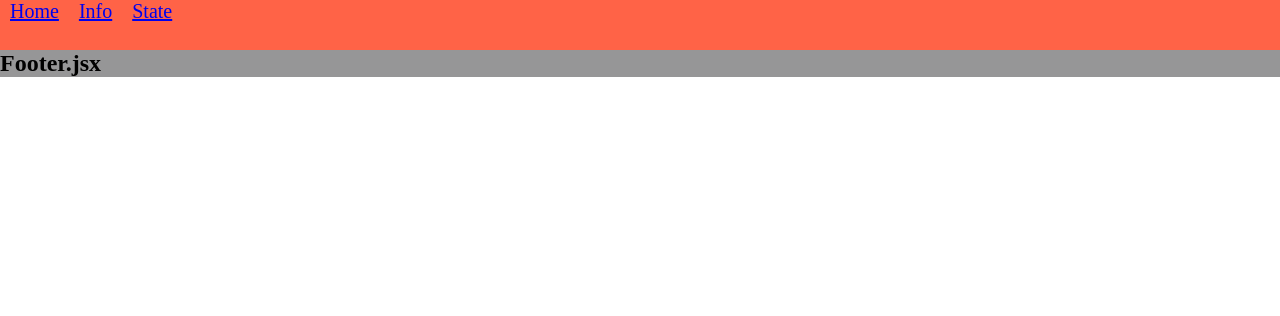
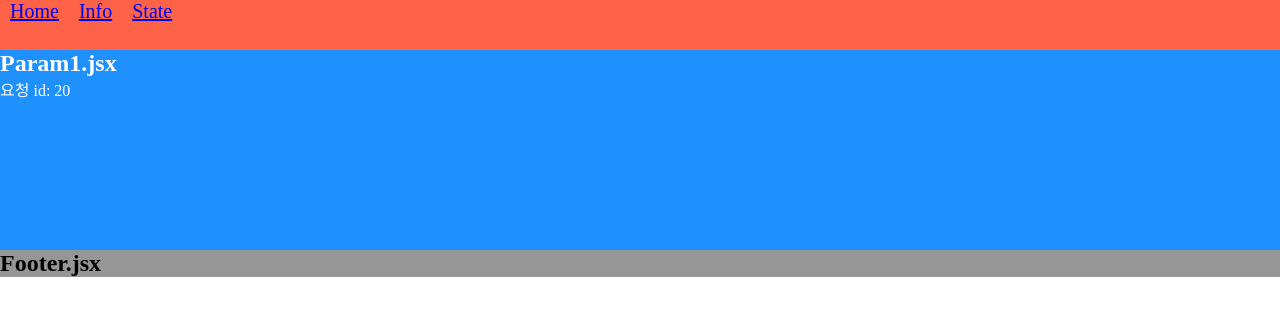
Before and after one commit to Lee-GiHeung/react-study, a React (Create React App) app: page /param/20 in a window 1280 px wide. Shown: the top 316 px of the page. Built offline with nearby package versions, Linux system fonts and the light colour scheme.

Commit message:
react useParams(hooks, path variable)

```diff
--- a/src/App.js
+++ b/src/App.js
@@ -4,8 +4,9 @@
 import Home from './Home';
 import Footer from './Footer';
 import { BrowserRouter, Route, Routes } from 'react-router-dom';
-import Info from './pages/Info'
-import State from './pages/State'
+import Info from './pages/Info';
+import State from './pages/State';
+import Param1 from './pages/Param1';
 
 function App() {
   return (
@@ -16,6 +17,7 @@
           <Route path='/' element={<Home />} />
           <Route path='/info' element={<Info />} />
           <Route path='/state' element={<State />} />
+          <Route path='/param/:id' element={<Param1 />} />
         </Routes>
       </BrowserRouter>
       <Footer />
--- a/src/Home.jsx
+++ b/src/Home.jsx
@@ -1,13 +1,20 @@
 // Props: 상위컴포넌트에서 하위 컴포넌트로 파라미터를 전달하는 것
 // Home -> Prop name, age
 
+import { Link } from "react-router-dom";
 import Prop from "./pages/Prop";
 
 const Home = () => {
   return(
     <div className="home">
         <h2>Home.jsx</h2>
-        <Prop n="name1" age="11" nation="대한민국" />
+        {/* <Prop n="name1" age="11" nation="대한민국" /> */}
+        {/* /board/110, /board?page=10, /board?q=a */}
+        <Link to={
+            {
+              pathname: "/param/20"
+            }
+        }>param전송(path variable)</Link>
     </div>
   );
 }
--- /dev/null
+++ b/src/pages/Param1.jsx
@@ -0,0 +1,13 @@
+import { useParams } from "react-router-dom";
+
+const Param1 = () => {
+    const { id } = useParams();
+    console.log(id);
+    return(
+        <div className="param1-page page">
+            <h2>Param1.jsx</h2>
+            <p>요청 id: {id}</p>
+        </div>
+    );
+}
+export default Param1;
```
